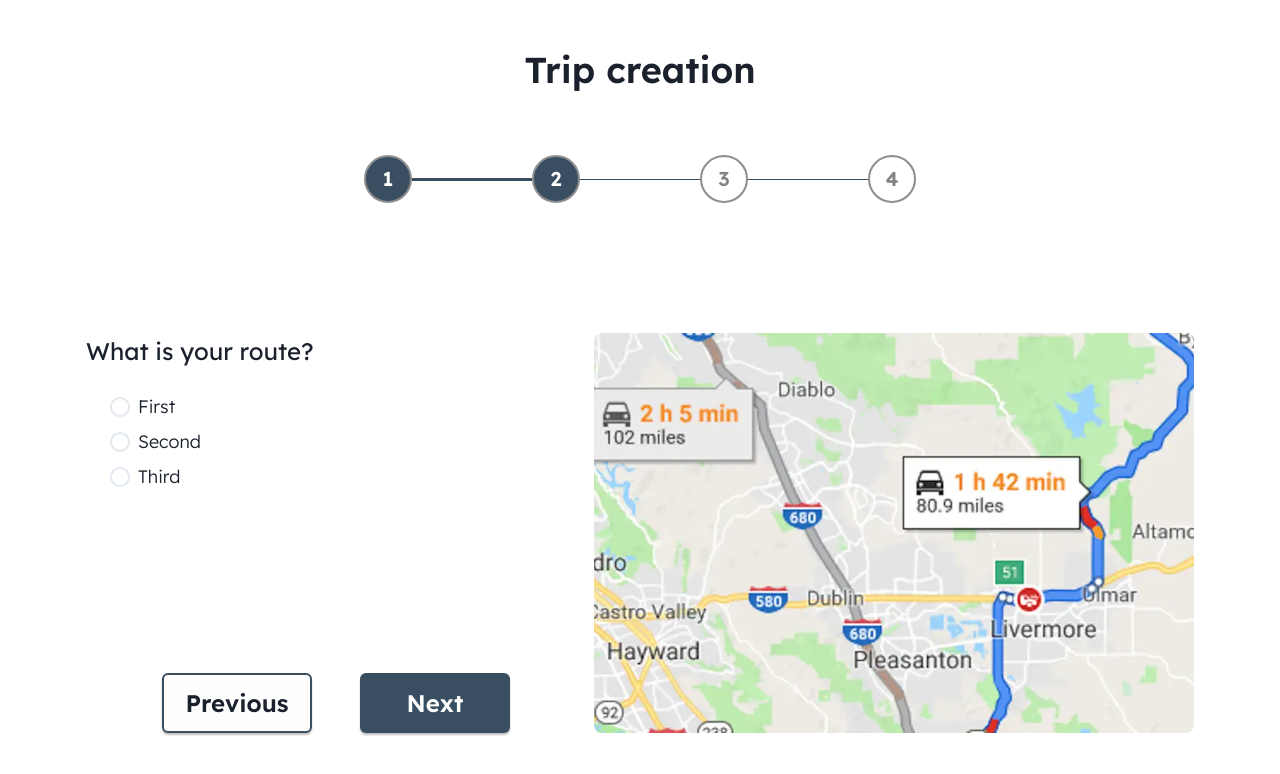
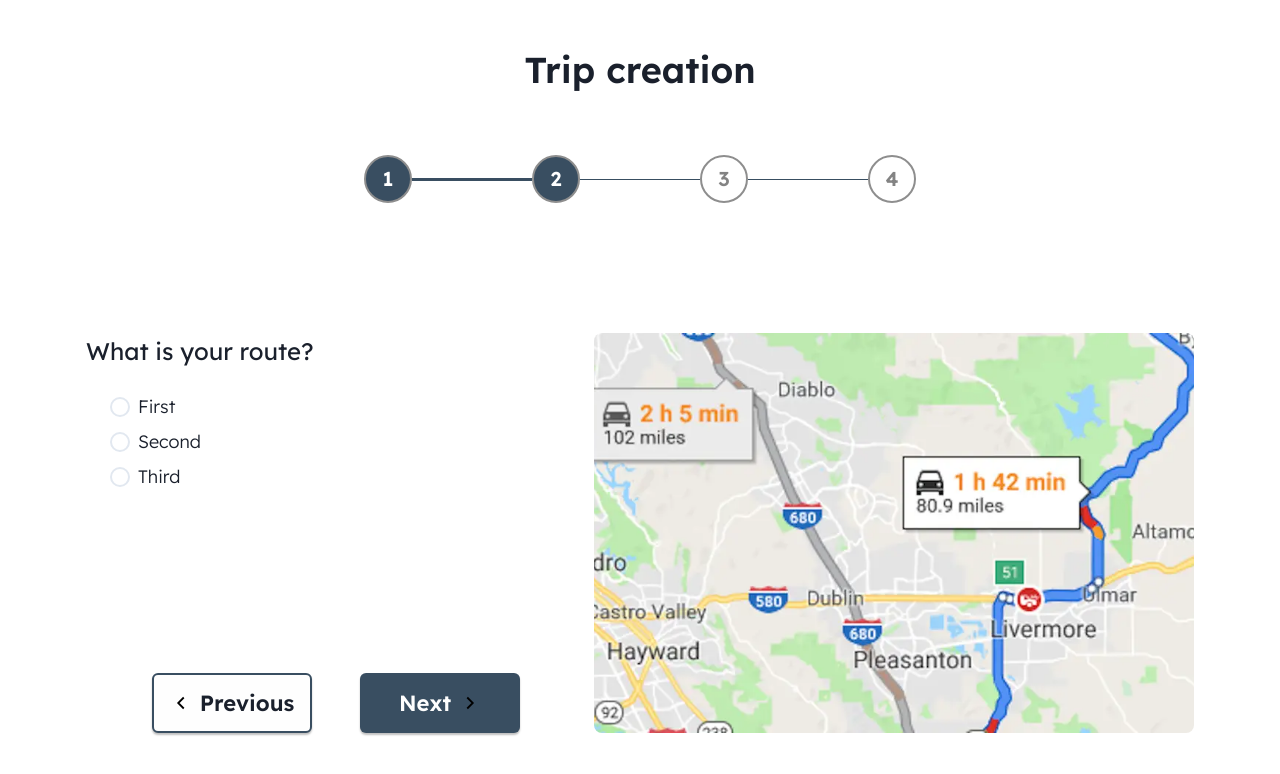
Before and after one commit to WildCodeSchool/2022-09-Orleans-CDA-Projet-KaraoCar, a React (Vite) app in the folder apps/frontend/web/: page /create-trip in a window 1280 px wide. Shown: the top 774 px of the page. Built offline with nearby package versions, Linux system fonts and the light colour scheme.

Commit message:
style: buttons

```diff
--- a/apps/frontend/web/src/components/create-trip/CarDetails.tsx
+++ b/apps/frontend/web/src/components/create-trip/CarDetails.tsx
@@ -238,6 +238,7 @@ const CarDetails = ({
             height={'48px'}
             width={'48px'}
             border={'1.5px solid #394E61'}
+            backgroundColor={'#FEFEFE'}
             rounded={'8px'}
           >
             +
--- a/apps/frontend/web/src/components/create-trip/TripDate.tsx
+++ b/apps/frontend/web/src/components/create-trip/TripDate.tsx
@@ -25,7 +25,7 @@ export default function TripDate() {
         justifyContent={'start'}
         marginBottom={{ base: '6', md: '6' }}
         gap={{ base: '2', md: '6' }}
-        marginTop={{base: '0', md: '6'}}
+        marginTop={{ base: '0', md: '6' }}
       >
         <FormControl isInvalid={Boolean(errors.startingPoint)}>
           <FormLabel
--- a/apps/frontend/web/src/components/create-trip/components/NextButton.tsx
+++ b/apps/frontend/web/src/components/create-trip/components/NextButton.tsx
@@ -1,21 +1,21 @@
 import { Button } from '@chakra-ui/react';
 import { useFormContext } from 'react-hook-form';
+import { GrFormNext } from 'react-icons/gr';
 
 const NextButton = () => {
   const isSubmitting = useFormContext().formState.isSubmitting;
   return (
     <Button
-      width={{ base: '125px', md: '150px' }}
+      width={{ base: '125px', md: '160px' }}
       height={{ base: '50px', md: '60px' }}
       backgroundColor={'#394E61'}
-      colorScheme={'blue'}
-      color={'white'}
+      color={'#FEFEFE'}
       isLoading={isSubmitting}
       type="submit"
-      fontSize={{ base: '18', md: '24' }}
+      fontSize={{ base: '18', md: '22' }}
       shadow={'0px 2px 2px rgba(0, 0, 0, 0.25)'}
-    >
-      Next
+      rightIcon={<GrFormNext style={{stroke: 'white'}}/>}
+      >Next
     </Button>
   );
 };
--- a/apps/frontend/web/src/components/create-trip/components/PreviousButton.tsx
+++ b/apps/frontend/web/src/components/create-trip/components/PreviousButton.tsx
@@ -1,5 +1,6 @@
-import { Button } from '@chakra-ui/react';
+import { Button, Icon } from '@chakra-ui/react';
 import { Dispatch, SetStateAction } from 'react';
+import { GrFormPrevious } from 'react-icons/gr';
 
 const PreviousButton = ({
   step,
@@ -10,15 +11,14 @@ const PreviousButton = ({
 }) => {
   return (
     <Button
-      width={{ base: '125px', md: '150px' }}
+      width={{ base: '125px', md: '160px' }}
       height={{ base: '50px', md: '60px' }}
       backgroundColor={'#FEFEFE'}
-      colorScheme={'blue'}
-      color={'394E61'}
       onClick={() => setStep(step - 1)}
-      fontSize={{ base: '18', md: '24' }}
+      fontSize={{ base: '18', md: '22' }}
       border={'2px solid #394E61'}
       shadow={'0px 2px 2px rgba(0, 0, 0, 0.25)'}
+      leftIcon={<Icon as={GrFormPrevious} stroke={'red.500'} />}
     >
       Previous
     </Button>
--- a/apps/frontend/web/src/components/create-trip/trip.css
+++ b/apps/frontend/web/src/components/create-trip/trip.css
@@ -6,5 +6,5 @@ h1 {
 }
 
 * {
-    font-family: 'Lexend Deca', sans-serif;
+    font-family: 'Lexend Deca', sans-serif !important;
 }
```
Also changed, not shown: 1 other file (tests, documents, lock files or other folders).
